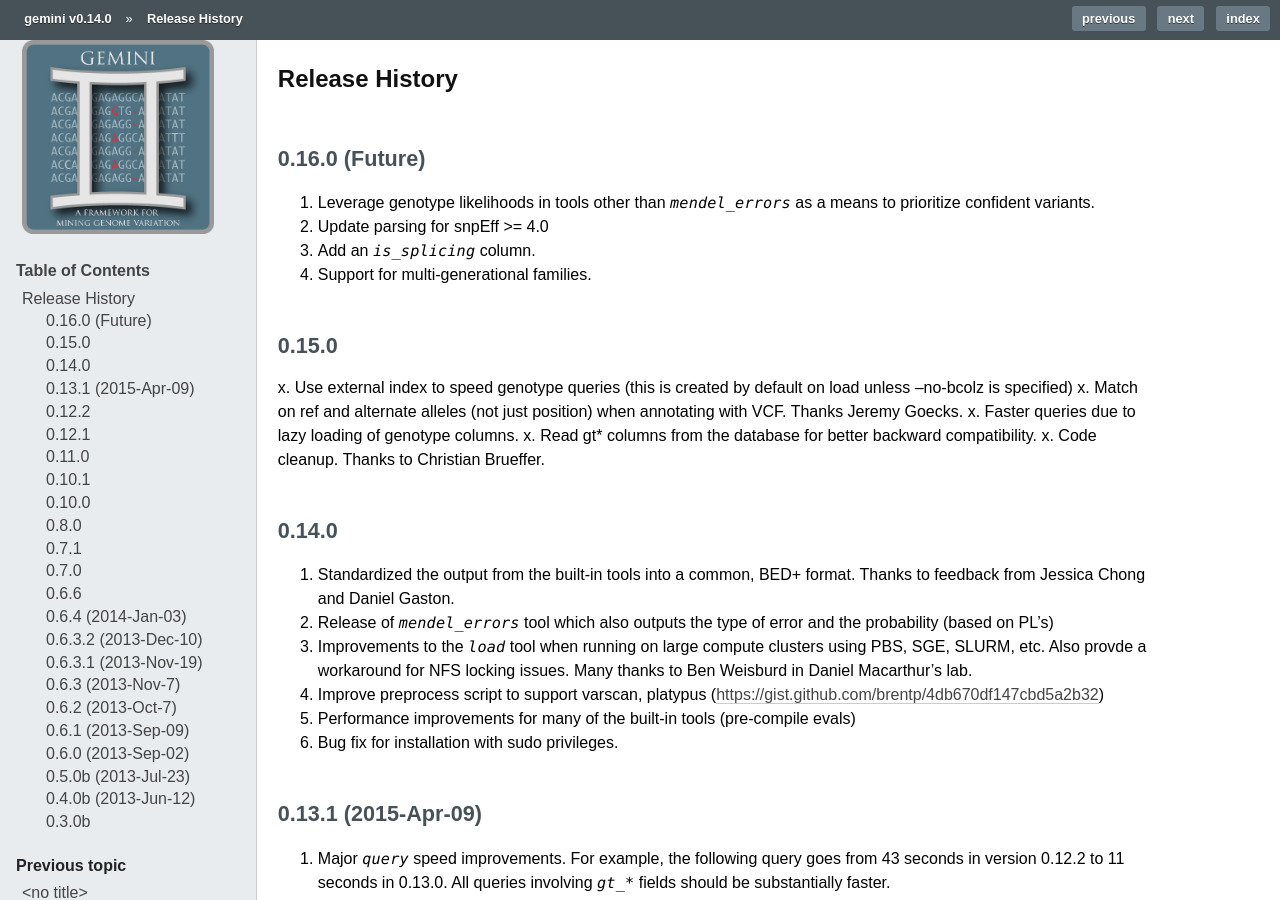
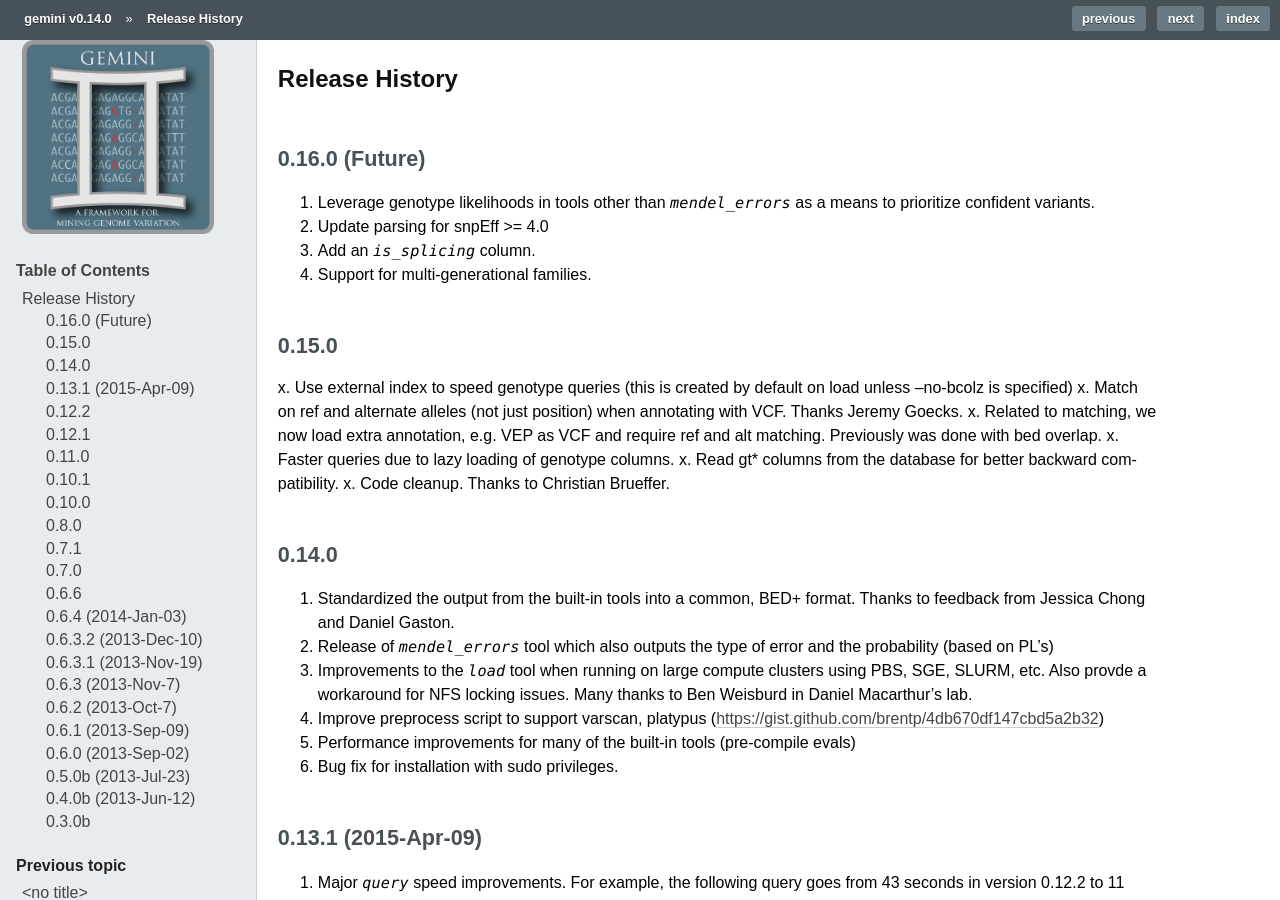
Before and after one commit to arq5x/gemini, a Sphinx documentation site: the page built from docs/content/history.rst, in a window 1280 px wide and 900 px high. Built offline with Sphinx 7.4.7, drawn with Linux system fonts in a browser that asks for light colours; formulas are drawn with MathJax 3; pages that are not in the unit, such as notebooks, are missing from menus; comment, search, counter and statistics services are not loaded; the version number is read from the project's files by our own code.

Commit message:
update history

```diff
--- a/docs/content/history.rst
+++ b/docs/content/history.rst
@@ -13,6 +13,7 @@ Release History
 =======================================
 x. Use external index to speed genotype queries (this is created by default on load unless --no-bcolz is specified)
 x. Match on ref and alternate alleles (not just position) when annotating with VCF. Thanks Jeremy Goecks.
+x. Related to matching, we now load extra annotation, e.g. VEP as VCF and require ref and alt matching. Previously was done with bed overlap.
 x. Faster queries due to lazy loading of genotype columns.
 x. Read gt\* columns from the database for better backward compatibility.
 x. Code cleanup. Thanks to Christian Brueffer.
```
